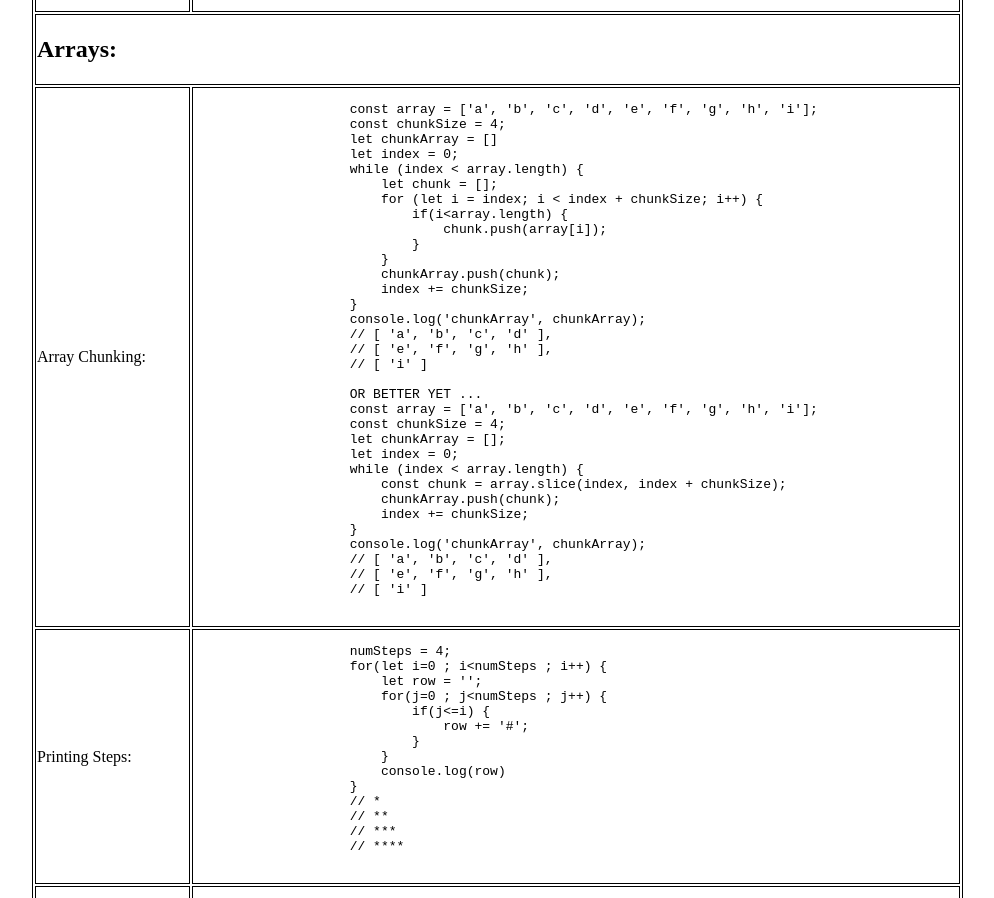
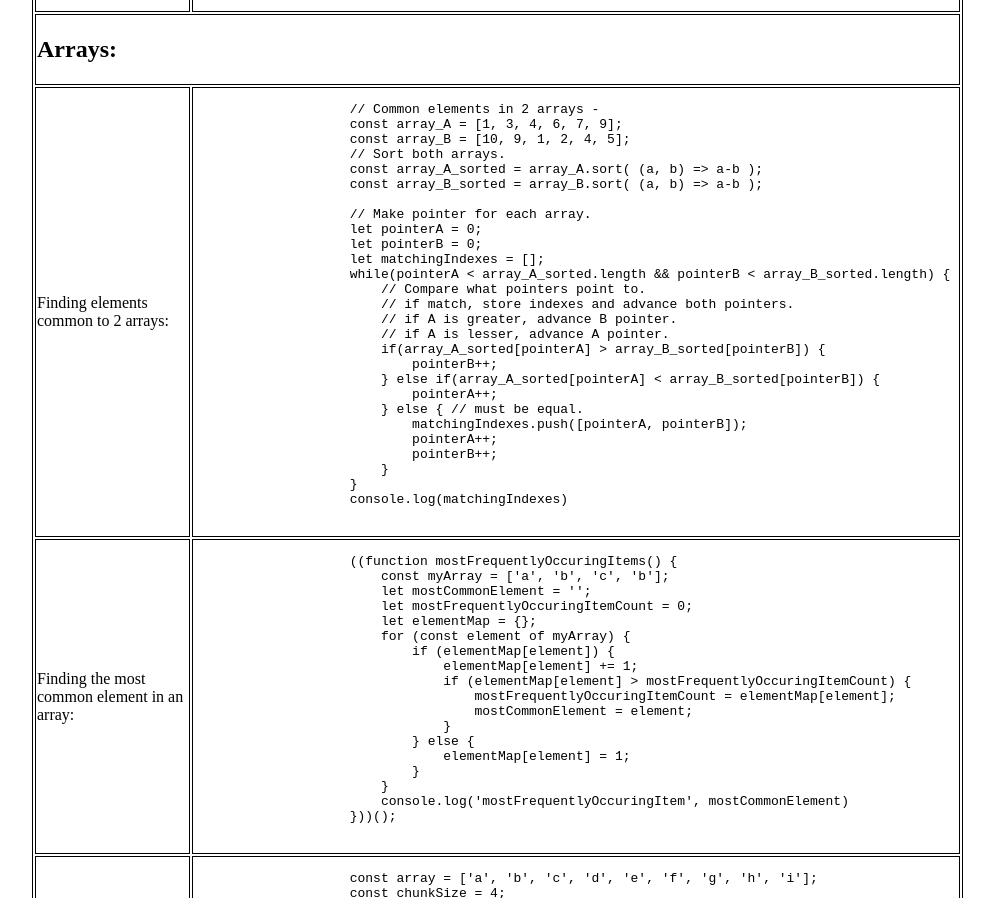
Before and after one commit to kurtGithubOK/MyExamples, a plain HTML site: page src/html/algorithms.html in a window 1280 px wide. Shown: the part 1639-2537 px from the top of the page, without its empty margins (26-1020 px from the left). Drawn offline with Linux system fonts and the light colour scheme.

Commit message:
Not working on this anymore for a while.

```diff
--- a/src/html/algorithms.html
+++ b/src/html/algorithms.html
@@ -131,6 +131,61 @@
                 </td>
             </tr>
             <tr>
+                <td>Finding elements common to 2 arrays:</td>
+                <td><code><pre>
+                    // Common elements in 2 arrays -
+                    const array_A = [1, 3, 4, 6, 7, 9];
+                    const array_B = [10, 9, 1, 2, 4, 5];
+                    // Sort both arrays.
+                    const array_A_sorted = array_A.sort( (a, b) => a-b );
+                    const array_B_sorted = array_B.sort( (a, b) => a-b );
+
+                    // Make pointer for each array.
+                    let pointerA = 0;
+                    let pointerB = 0;
+                    let matchingIndexes = [];
+                    while(pointerA < array_A_sorted.length && pointerB < array_B_sorted.length) {
+                        // Compare what pointers point to.
+                        // if match, store indexes and advance both pointers.
+                        // if A is greater, advance B pointer.
+                        // if A is lesser, advance A pointer.
+                        if(array_A_sorted[pointerA] > array_B_sorted[pointerB]) {
+                            pointerB++;
+                        } else if(array_A_sorted[pointerA] < array_B_sorted[pointerB]) {
+                            pointerA++;
+                        } else { // must be equal.
+                            matchingIndexes.push([pointerA, pointerB]);
+                            pointerA++;
+                            pointerB++;
+                        }
+                    }
+                    console.log(matchingIndexes)
+                </pre></code></td>
+            </tr>
+            <tr>
+                <td>Finding the most common element in an array:</td>
+                <td><code><pre>
+                    ((function mostFrequentlyOccuringItems() {
+                        const myArray = ['a', 'b', 'c', 'b'];
+                        let mostCommonElement = '';
+                        let mostFrequentlyOccuringItemCount = 0;
+                        let elementMap = {};
+                        for (const element of myArray) {
+                            if (elementMap[element]) {
+                                elementMap[element] += 1;
+                                if (elementMap[element] > mostFrequentlyOccuringItemCount) {
+                                    mostFrequentlyOccuringItemCount = elementMap[element];
+                                    mostCommonElement = element;
+                                }
+                            } else {
+                                elementMap[element] = 1;
+                            }
+                        }
+                        console.log('mostFrequentlyOccuringItem', mostCommonElement)
+                    }))();
+                </pre></code></td>
+            </tr>
+            <tr>
                 <td>Array Chunking:</td>
                 <td><code><pre>
                     const array = ['a', 'b', 'c', 'd', 'e', 'f', 'g', 'h', 'i'];
@@ -257,6 +312,11 @@
                 </pre></code></td>
             </tr>
             <tr>
+                <td colspan="2">
+                    <h2>Linked Lists:</h2>
+                </td>
+            </tr>
+            <tr>
                 <td>Copy Me!</td>
                 <td><code><pre>
 
```
Also changed, not shown: src/assets/images/undraw_Developer_activity_re_39tg.svg (added), src/assets/images/undraw_Empty_re_opql.svg (added), src/assets/images/undraw_Events_re_98ue.svg (added).
